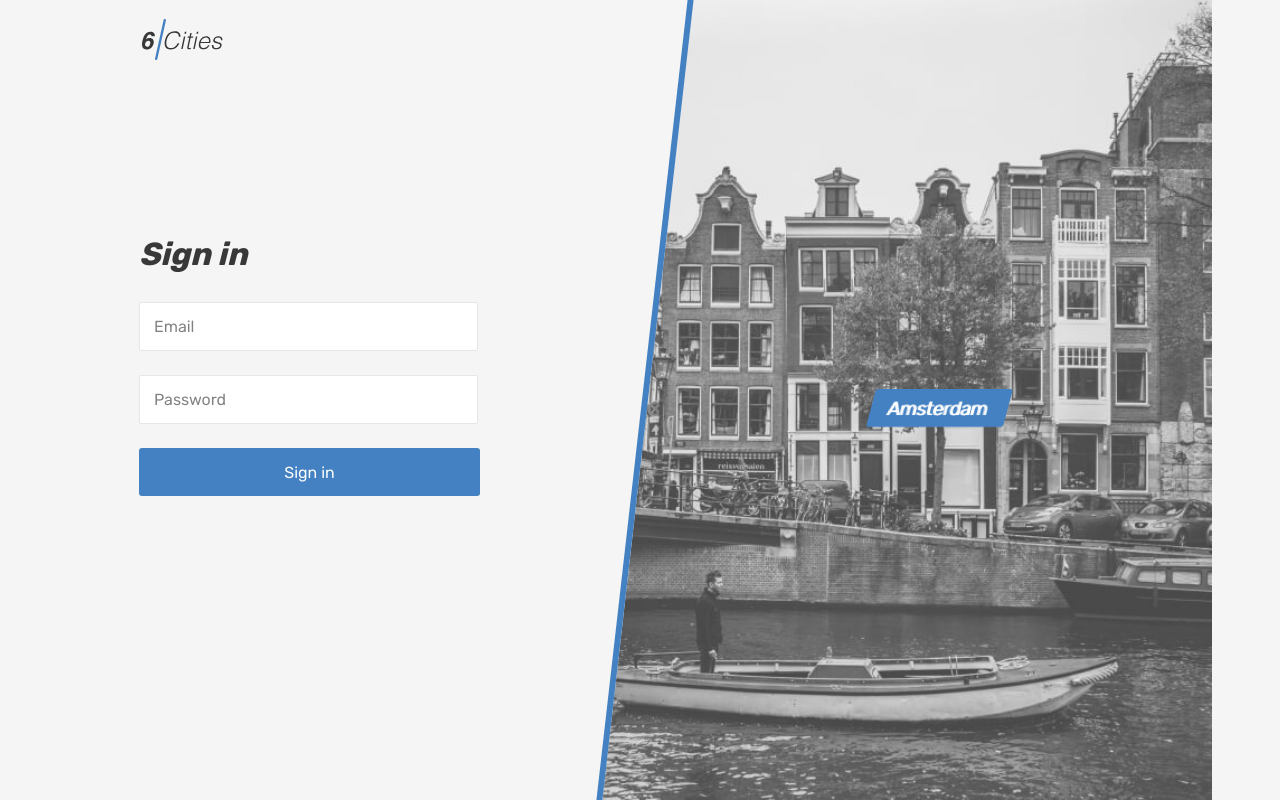
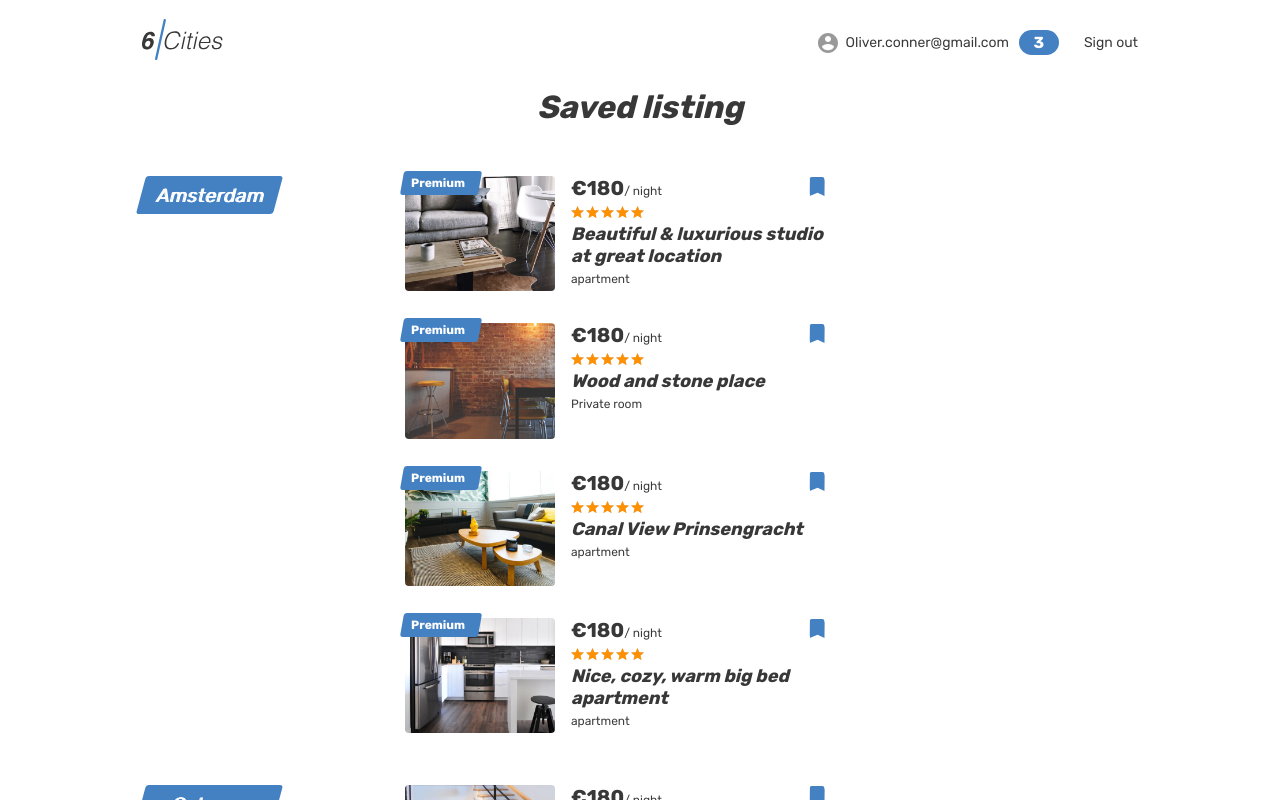
Before and after one commit to tkachenkosi/2016081-six-cities-10, a React (Create React App) app in the folder project/: page /favorites in a window 1280 px wide. Before the commit this address led to /login. Shown: the top 800 px of the page. Built offline with nearby package versions, Linux system fonts and the light colour scheme.

Commit message:
Добавил карточку для страници favorites

```diff
--- a/project/src/components/app/app.tsx
+++ b/project/src/components/app/app.tsx
@@ -25,8 +25,8 @@ function App({offersCount, offers}: AppScreenProps): JSX.Element {
         <Route
           path={AppRoute.Favorites}
           element={
-            <PrivateRoute authorizationStatus={AuthorizationStatus.NoAuth}>
-              <FavoritesScreen />
+            <PrivateRoute authorizationStatus={AuthorizationStatus.Auth}>
+              <FavoritesScreen offers = {offers} />
             </PrivateRoute>
           }
         />
--- /dev/null
+++ b/project/src/components/favorite-card/favorite-card.tsx
@@ -0,0 +1,49 @@
+
+import {Link} from 'react-router-dom';
+import {Offer} from '../../types/offer';
+
+
+type CardProps = {
+  offer: Offer;
+}
+
+function FavoriteCard({offer}: CardProps): JSX.Element {
+  return (
+    <article className="favorites__card place-card">
+      <div className="place-card__mark">
+        <span>Premium</span>
+      </div>
+      <div className="favorites__image-wrapper place-card__image-wrapper">
+        <Link to={`/offer/${offer.id}`}>
+          <img className="place-card__image" src={offer.previewImage} width="150" height="110" alt="Place image" />
+        </Link>
+      </div>
+      <div className="favorites__card-info place-card__info">
+        <div className="place-card__price-wrapper">
+          <div className="place-card__price">
+            <b className="place-card__price-value">&euro;180</b>
+            <span className="place-card__price-text">&#47;&nbsp;night</span>
+          </div>
+          <button className="place-card__bookmark-button place-card__bookmark-button--active button" type="button">
+            <svg className="place-card__bookmark-icon" width="18" height="19">
+              <use xlinkHref="#icon-bookmark"></use>
+            </svg>
+            <span className="visually-hidden">In bookmarks</span>
+          </button>
+        </div>
+        <div className="place-card__rating rating">
+          <div className="place-card__stars rating__stars">
+            <span style={{width: '100%'}}></span>
+            <span className="visually-hidden">Rating</span>
+          </div>
+        </div>
+        <h2 className="place-card__name">
+          <Link to={`/offer/${offer.id}`}>{offer.title}</Link>
+        </h2>
+        <p className="place-card__type">{offer.type}</p>
+      </div>
+    </article>
+  );
+}
+
+export default FavoriteCard;
--- /dev/null
+++ b/project/src/components/favorites-list/favorites-list.tsx
@@ -0,0 +1,19 @@
+
+import React from 'react';
+import {Offer, Offers} from '../../types/offer';
+import FavoriteCard from '../favorite-card/favorite-card';
+
+type ListProps = {
+  offers: Offers;
+}
+
+function FavoritesList({offers}: ListProps): JSX.Element {
+  return (
+    <React.Fragment>
+      {offers.map((offer: Offer) => <FavoriteCard key={offer.id} offer={offer} />)}
+    </ React.Fragment>
+  );
+}
+
+
+export default FavoritesList;
--- a/project/src/components/places-list/places-list.tsx
+++ b/project/src/components/places-list/places-list.tsx
@@ -2,11 +2,11 @@ import React from 'react';
 import {Offer, Offers} from '../../types/offer';
 import PlaceCard from '../place-card/place-card';
 
-type PlacesListProps = {
+type ListProps = {
   offers: Offers;
 }
 
-function PlacesList({offers}: PlacesListProps): JSX.Element {
+function PlacesList({offers}: ListProps): JSX.Element {
   return (
     <React.Fragment>
       {offers.map((offer: Offer) => <PlaceCard key={offer.id} offer={offer} />)}
--- a/project/src/pages/favorites/favorites.tsx
+++ b/project/src/pages/favorites/favorites.tsx
@@ -1,35 +1,18 @@
+import {Link} from 'react-router-dom';
+import {AppRoute} from '../../consts';
+import FavorotesList from '../../components/favorites-list/favorites-list';
+import Header from '../../components/header/header';
+import {Offers} from '../../types/offer';
 
-function FavoritesScreen(): JSX.Element {
+type FavoritesScreenProps = {
+  offers: Offers;
+}
+
+
+function FavoritesScreen({offers}: FavoritesScreenProps): JSX.Element {
   return (
     <div className="page">
-      <header className="header">
-        <div className="container">
-          <div className="header__wrapper">
-            <div className="header__left">
-              <a className="header__logo-link" href="main.html">
-                <img className="header__logo" src="img/logo.svg" alt="6 cities logo" width="81" height="41" />
-              </a>
-            </div>
-            <nav className="header__nav">
-              <ul className="header__nav-list">
-                <li className="header__nav-item user">
-                  <a className="header__nav-link header__nav-link--profile" href="#">
-                    <div className="header__avatar-wrapper user__avatar-wrapper">
-                    </div>
-                    <span className="header__user-name user__name">Oliver.conner@gmail.com</span>
-                    <span className="header__favorite-count">3</span>
-                  </a>
-                </li>
-                <li className="header__nav-item">
-                  <a className="header__nav-link" href="#">
-                    <span className="header__signout">Sign out</span>
-                  </a>
-                </li>
-              </ul>
-            </nav>
-          </div>
-        </div>
-      </header>
+      <Header />
 
       <main className="page__main page__main--favorites">
         <div className="page__favorites-container container">
@@ -45,72 +28,7 @@ function FavoritesScreen(): JSX.Element {
                   </div>
                 </div>
                 <div className="favorites__places">
-                  <article className="favorites__card place-card">
-                    <div className="place-card__mark">
-                      <span>Premium</span>
-                    </div>
-                    <div className="favorites__image-wrapper place-card__image-wrapper">
-                      <a href="#">
-                        <img className="place-card__image" src="img/apartment-small-03.jpg" width="150" height="110" alt="Place image" />
-                      </a>
-                    </div>
-                    <div className="favorites__card-info place-card__info">
-                      <div className="place-card__price-wrapper">
-                        <div className="place-card__price">
-                          <b className="place-card__price-value">&euro;180</b>
-                          <span className="place-card__price-text">&#47;&nbsp;night</span>
-                        </div>
-                        <button className="place-card__bookmark-button place-card__bookmark-button--active button" type="button">
-                          <svg className="place-card__bookmark-icon" width="18" height="19">
-                            <use xlinkHref="#icon-bookmark"></use>
-                          </svg>
-                          <span className="visually-hidden">In bookmarks</span>
-                        </button>
-                      </div>
-                      <div className="place-card__rating rating">
-                        <div className="place-card__stars rating__stars">
-                          <span style={{width: '100%'}}></span>
-                          <span className="visually-hidden">Rating</span>
-                        </div>
-                      </div>
-                      <h2 className="place-card__name">
-                        <a href="#">Nice, cozy, warm big bed apartment</a>
-                      </h2>
-                      <p className="place-card__type">Apartment</p>
-                    </div>
-                  </article>
-
-                  <article className="favorites__card place-card">
-                    <div className="favorites__image-wrapper place-card__image-wrapper">
-                      <a href="#">
-                        <img className="place-card__image" src="img/room-small.jpg" width="150" height="110" alt="Place image" />
-                      </a>
-                    </div>
-                    <div className="favorites__card-info place-card__info">
-                      <div className="place-card__price-wrapper">
-                        <div className="place-card__price">
-                          <b className="place-card__price-value">&euro;80</b>
-                          <span className="place-card__price-text">&#47;&nbsp;night</span>
-                        </div>
-                        <button className="place-card__bookmark-button place-card__bookmark-button--active button" type="button">
-                          <svg className="place-card__bookmark-icon" width="18" height="19">
-                            <use xlinkHref="#icon-bookmark"></use>
-                          </svg>
-                          <span className="visually-hidden">In bookmarks</span>
-                        </button>
-                      </div>
-                      <div className="place-card__rating rating">
-                        <div className="place-card__stars rating__stars">
-                          <span style={{width: '80%'}}></span>
-                          <span className="visually-hidden">Rating</span>
-                        </div>
-                      </div>
-                      <h2 className="place-card__name">
-                        <a href="#">Wood and stone place</a>
-                      </h2>
-                      <p className="place-card__type">Private room</p>
-                    </div>
-                  </article>
+                  <FavorotesList offers = {offers} />
                 </div>
               </li>
 
@@ -123,6 +41,7 @@ function FavoritesScreen(): JSX.Element {
                   </div>
                 </div>
                 <div className="favorites__places">
+
                   <article className="favorites__card place-card">
                     <div className="favorites__image-wrapper place-card__image-wrapper">
                       <a href="#">
@@ -154,6 +73,7 @@ function FavoritesScreen(): JSX.Element {
                       <p className="place-card__type">Apartment</p>
                     </div>
                   </article>
+
                 </div>
               </li>
             </ul>
@@ -161,9 +81,9 @@ function FavoritesScreen(): JSX.Element {
         </div>
       </main>
       <footer className="footer container">
-        <a className="footer__logo-link" href="main.html">
+        <Link to={AppRoute.Root} className="footer__logo-link">
           <img className="footer__logo" src="img/logo.svg" alt="6 cities logo" width="64" height="33" />
-        </a>
+        </Link>
       </footer>
     </div>
   );
--- a/project/src/pages/main/main.tsx
+++ b/project/src/pages/main/main.tsx
@@ -72,9 +72,7 @@ function MainScreen({offersCount, offers}: MainScreenProps): JSX.Element {
                 </ul>
               </form>
               <div className="cities__places-list places__list tabs__content">
-                {/*
-                {Array.from({length: offersCount}, (value,i) => <PlaceCard key={i} offer = {offers[0]} />)}
-                */}
+
                 <PlacesList offers = {offers} />
 
               </div>
```
